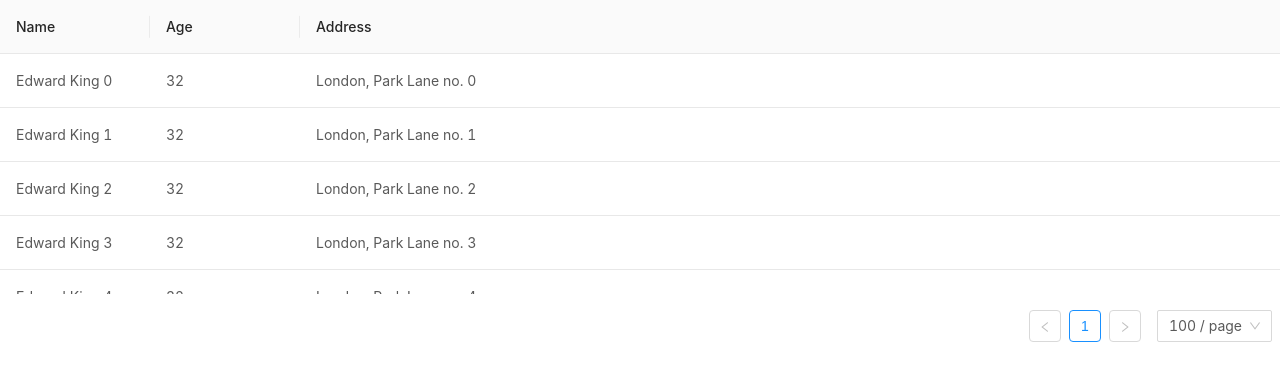
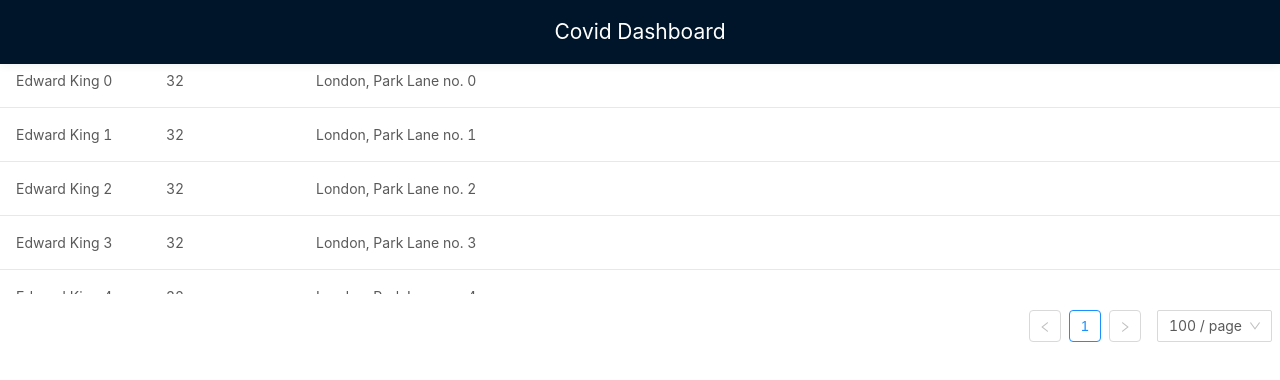
Before and after one commit to singhgagan008/dashboard, a React (Create React App) app: page / in a window 1280 px wide. Shown: the top 380 px of the page. Built offline with nearby package versions, Linux system fonts and the light colour scheme.

Commit message:
app header done

```diff
--- a/src/app/App.js
+++ b/src/app/App.js
@@ -2,7 +2,8 @@ import React from "react";
 import ReactDOM from "react-dom";
 import "antd/dist/antd.css";
 import "../index.css";
-import { Table } from "antd";
+import { Table, Layout, Menu } from "antd";
+import AppHeader from "../common/AppHeader";
 
 const columns = [
   {
@@ -31,13 +32,18 @@ for (let i = 0; i < 100; i++) {
   });
 }
 
-const App = () => (
+const App = () => {
+    return(
+      <div>
+        <AppHeader />
         <Table
         columns={columns}
         dataSource={data}
         pagination={{ pageSize: 100 }}
         scroll={{ y: 240 }}
         />
-)
+      </div>
+  );
+}
 
 export default App;
--- /dev/null
+++ b/src/common/AppHeader.css
@@ -0,0 +1,13 @@
+.header-title {
+    color: white;
+    font-size: 21px;
+    text-align: center;
+}
+
+.app-header {
+    position: fixed;
+    width: 100%;
+    box-shadow: 0 2px 8px #f0f1f2;
+    z-index: 10;
+    padding: 0;
+  }
--- /dev/null
+++ b/src/common/AppHeader.js
@@ -0,0 +1,15 @@
+import React from "react";
+import "antd/dist/antd.css";
+import { Layout, Menu } from "antd";
+import './AppHeader.css';
+
+const AppHeader = () => (
+    <Layout.Header className="app-header">
+          {/* <Menu theme="dark" mode="horizontal" defaultSelectedKeys={['2']}>
+            <Menu.Item key="1">nav 1</Menu.Item>
+          </Menu> */}
+          <p className="header-title">Covid Dashboard</p>
+    </Layout.Header>
+)
+
+export default AppHeader;
```
Lines whose indentation alone changed are shown as unchanged.
